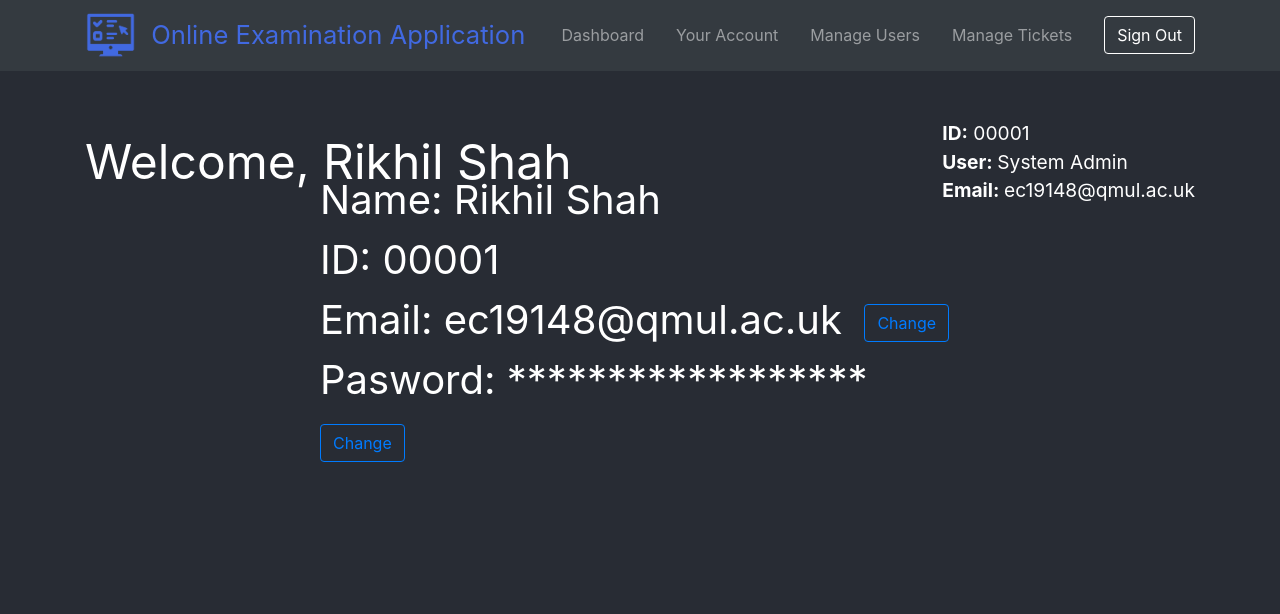
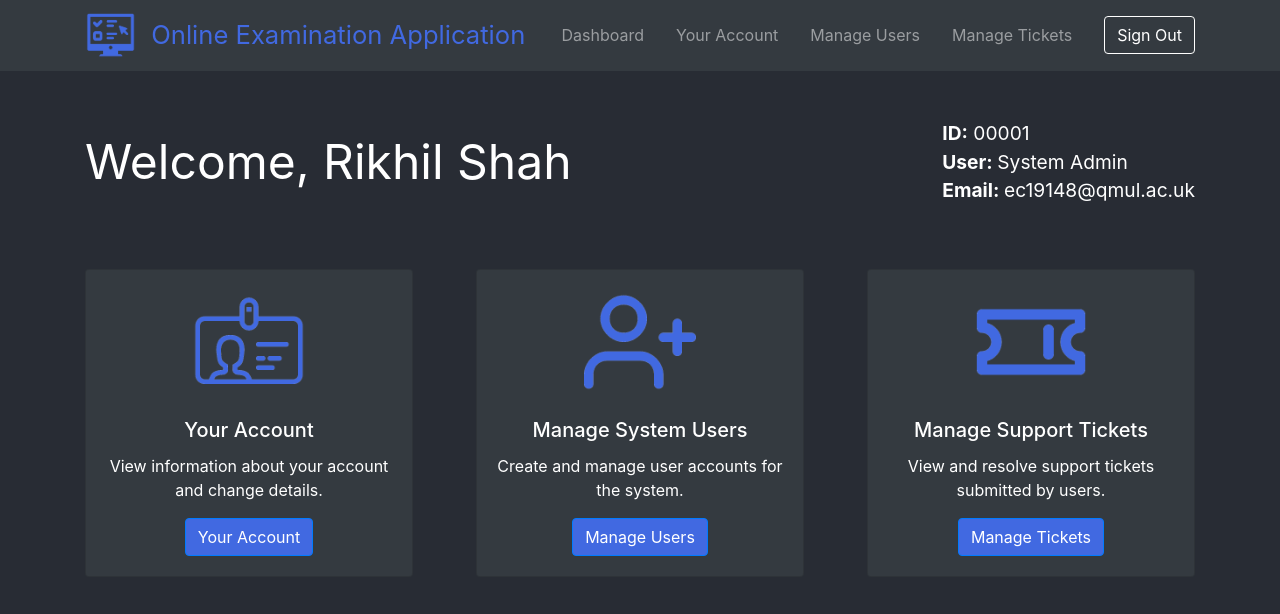
Before and after one commit to Parth-D-Shah/FDM_Examination_App, a React (Create React App) app in the folder front-end/: page / in a window 1280 px wide. Shown: the top 614 px of the page. Built offline with nearby package versions, Linux system fonts and the light colour scheme.

Commit message:
Your Account styling

```diff
--- a/front-end/src/App.js
+++ b/front-end/src/App.js
@@ -9,7 +9,7 @@ function App() {
 
   return (
     <div className="App">
-        {/*<Login />*/}
+        {/* <Login /> */}
         {<Dashboard />}
     </div>
   );
--- a/front-end/src/components/Dashboard.js
+++ b/front-end/src/components/Dashboard.js
@@ -60,7 +60,7 @@ const Dashboard = () => {
                 </Row>
 
 
-                {/* <CardDeck className="mt-5">
+                <CardDeck className="mt-5">
                     <Card bg="dark" text="white" className="card text-center mr-5">
                         <Card.Img className="pt-3 cardImage mx-auto" variant="top" src={iconYourAccount}/>
                         <Card.Body>
@@ -107,8 +107,8 @@ const Dashboard = () => {
 
 
 
-                </CardDeck> */}
-                <YourAccount/>
+                </CardDeck>
+                {/* {<YourAccount/>} */}
 
 
 
```
